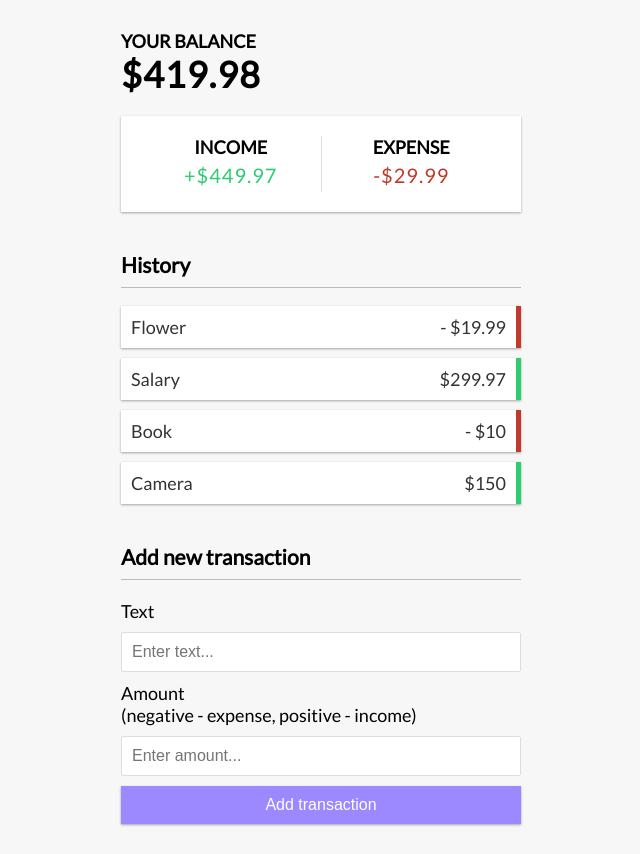
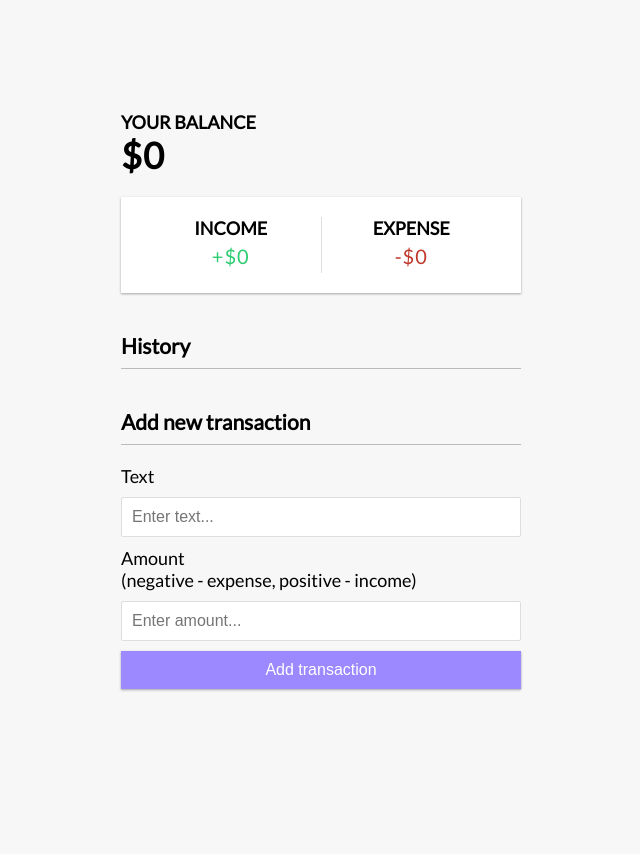
Before and after one commit to devmuhmed/journey-of-vuejs, a Vue app in the folder expense-tracker/: page / in a window 1280 px wide. Shown: the whole page, without its empty margins (319-959 px from the left). After the commit the page ends 800 px from the top, so only its background shows below. Built offline with nearby package versions, Linux system fonts and the light colour scheme.

Commit message:
fetch from localstorage and onMounted then saved at it

```diff
--- a/expense-tracker/src/App.vue
+++ b/expense-tracker/src/App.vue
@@ -16,16 +16,18 @@
   import IncomeExpense from '@/components/IncomeExpense.vue';
   import TransactionList from '@/components/TransactionList.vue';
   import AddTransaction from '@/components/AddTransaction.vue';
-  import {ref, computed} from 'vue';
+  import {ref, computed, onMounted} from 'vue';
   import { useToast } from 'vue-toastification';
 
   const toast = useToast()
-  const transactions = ref([
-        {id:1 , text: 'Flower', amount: -19.99},
-        {id:2 , text: 'Salary', amount: 299.97},
-        {id:3 , text: 'Book', amount: -10},
-        {id:4 , text: 'Camera', amount: 150},
-    ]);
+  const transactions = ref([]);
+
+  onMounted(() => {
+    const savedTransactions = JSON.parse(localStorage.getItem('transactions'));
+    if(savedTransactions) {
+      transactions.value = savedTransactions;
+    }
+  })
 
   //Get total balance
   const total = computed(()=> {
@@ -59,6 +61,7 @@
         text: transactionData.text,
         amount: transactionData.amount,
       });
+      saveTransactionsToLocalStorage()
       toast.success('Transaction added successfully')
     }
 
@@ -66,7 +69,12 @@
 
     const handleTransactionDeleted = (id) => {
       transactions.value = transactions.value.filter((transaction)=> transaction.id !== id)
-
+      saveTransactionsToLocalStorage()
       toast.success('Transaction deleted')
     }
+
+    // save to local storage
+    const saveTransactionsToLocalStorage = () => {
+      localStorage.setItem('transactions', JSON.stringify(transactions.value))
+    }
 </script>
```
